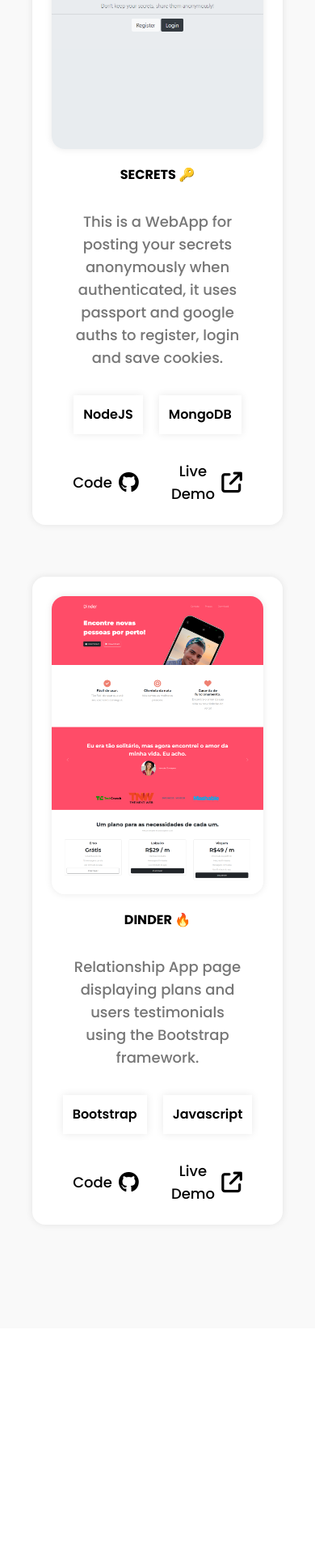
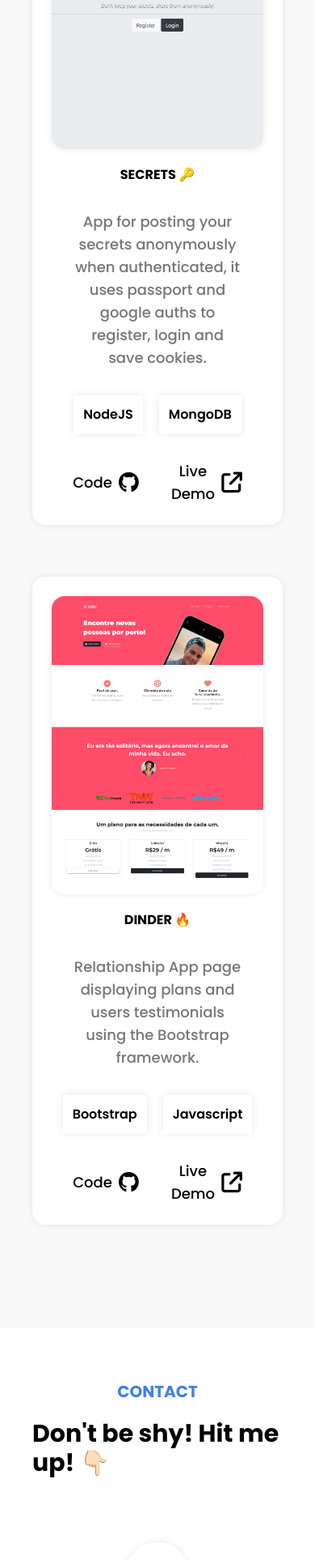
Before and after one commit to henryornellas/portfolio, a React (Vite) app: page / in a window 390 px wide. Shown: the part 5063-6989 px from the top of the page at 81% size. Before the commit the page ends 6703 px from the top, so only its background shows below. Built offline with nearby package versions, Linux system fonts and the light colour scheme.

Commit message:
add sections

```diff
--- a/src/App.tsx
+++ b/src/App.tsx
@@ -2,6 +2,8 @@ import Navbar from "./scenes/navbar/index.tsx";
 import Home from "./scenes/home/index.tsx";
 import About from "./scenes/about/index.tsx";
 import Projects from "./scenes/projects/index.tsx";
+import Contact from "./scenes/contact/index.tsx";
+import Footer from "./scenes/footer/index.tsx";
 
 function App() {
 
@@ -11,6 +13,8 @@ function App() {
       <Home />
       <About />
       <Projects />
+      <Contact />
+      <Footer />
     </div>
   )
 }
--- a/src/index.css
+++ b/src/index.css
@@ -23,6 +23,10 @@ body,
 
 .lishadow{
   box-shadow: 0 0 10px rgba(0,0,0,.09);
+}
+
+.circle a:hover{
+  box-shadow: 0 0 3px #4080E7;
 }
 
 .spin {
--- /dev/null
+++ b/src/scenes/contact/index.tsx
@@ -0,0 +1,47 @@
+import { motion } from "framer-motion";
+
+const Contact = () => {
+
+    const circle = 'bg-white rounded-full lishadow  w-20 h-20 flex justify-center items-center';
+
+    return (
+        <div id="contact" className="bg-white py-16 px-10 flex justify-center md:py-28">
+
+            <motion.div
+            initial="hidden"
+            whileInView="visible"
+            viewport={{ once: true, amount: 0.5 }}
+            transition={{ duration: .8 }}
+            variants={{
+              hidden: { opacity: 0, x: -50 },
+              visible: { opacity: 1, x: 0, }
+            }}
+            className="w-[1000px] flex flex-col items-center md:items-start">
+                <h4 className="text-[#4080E7] font-bold text-xl mb-5">CONTACT</h4>
+                <h3 className="text-3xl font-extrabold mb-20">Don't be shy! Hit me up! 👇🏻</h3>
+
+                <div className="flex gap-20 flex-col items-center md:flex-row md:items-start">
+                    <div className="flex items-center flex-col gap-5 md:flex-row circle">
+                        <a href="https://www.google.com/maps/place/Minas+Gerais/" target="_blank" className={circle}><i className="text-[2rem] text-[#4080E7] fa-solid fa-map-location-dot" /></a>
+                        <div className="flex flex-col text-center md:items-start">
+                            <p className="text-xl font-bold mb-2">Location</p>
+                            <a href="https://www.google.com/maps/place/Minas+Gerais/" target="_blank" className="hover:text-[#4080E7]">Minas Gerais, Brazil</a>
+                        </div>
+                    </div>
+
+                    <div className="flex items-center flex-col gap-5 md:flex-row circle">
+                        <a href="mailto:henrygabriellemos@hotmail.com" className={circle}><i className="text-[2rem] text-[#4080E7] fa-solid fa-envelope-open-text" /></a>
+                        <div className="flex flex-col text-center md:items-start">
+                            <p className="text-xl font-bold mb-2">Mail</p>
+                            <a href="mailto:henrygabriellemos@hotmail.com" className="hover:text-[#4080E7]">henrygabriellemos@hotmail.com</a>
+                        </div>
+                    </div>
+                </div>
+
+            </motion.div>
+
+        </div>
+    )
+}
+
+export default Contact
--- /dev/null
+++ b/src/scenes/footer/index.tsx
@@ -0,0 +1,19 @@
+const Footer = () => {
+
+    const year = new Date().getFullYear();
+
+  return (
+    <div className="flex justify-center bg-[#2d2e32] py-14 px-10 text-white">
+        <div className="flex w-[1000px] gap-8 items-center flex-col md:justify-between md:flex-row">
+          <h3 className="text-xl font-semibold">Copyright © {year}. All rights are reserved.</h3>
+
+          <div className="flex gap-5 text-2xl">
+            <a href="https://www.linkedin.com/in/henry-gabriel-a276301b6/" target="_blank"><i className="text-3xl hover:text-[#4080E7] duration-300 fa-brands fa-linkedin" /></a>
+            <a href="https://github.com/henryornellas" target="_blank"><i className="hover:text-[#4080E7] duration-300 text-3xl fa-brands fa-github" /></a>
+          </div>
+        </div>
+    </div>
+  )
+}
+
+export default Footer
--- a/src/scenes/home/icon.tsx
+++ b/src/scenes/home/icon.tsx
@@ -11,7 +11,8 @@ const Icon = (props: { src: string; }) => {
         hidden: { opacity: 0, y: 35 },
         visible: { opacity: 1, y: 0 },
       }}
-      className={iconStyle}><img src={`/src/assets/${props.src}.svg`} alt="icon" className="w-[34px] h-[34px]" /> </motion.li>
+      className={iconStyle}><img src={`/src/assets/${props.src}.svg`} alt="icon" className="w-[34px] h-[34px]" />
+    </motion.li>
   )
 }
 
--- a/src/scenes/home/index.tsx
+++ b/src/scenes/home/index.tsx
@@ -67,7 +67,7 @@ const Home = () => {
             <ul className="flex flex-wrap justify-center gap-6">
               {/* ICONS */}
               {items.map((item) => (
-                <Icon src={item.src} />
+                <Icon src={item.src} key={item.src}/>
               ))}
 
             </ul>
--- a/src/scenes/projects/all.tsx
+++ b/src/scenes/projects/all.tsx
@@ -34,7 +34,7 @@ export const all = [
     {
         src: 'authentication',
         name: 'SECRETS 🔑',
-        description: 'This is a WebApp for posting your secrets anonymously when authenticated, it uses passport and google auths to register, login and save cookies.',
+        description: 'App for posting your secrets anonymously when authenticated, it uses passport and google auths to register, login and save cookies.',
         code: 'https://github.com/henryornellas/authentication-test',
         liveDemo: 'https://authentication-rp1h.onrender.com/',
         tech1: 'NodeJS',
--- a/src/scenes/projects/index.tsx
+++ b/src/scenes/projects/index.tsx
@@ -5,7 +5,8 @@ import Project from "./project.tsx";
 const Projects = () => {
   return (
     <div id="projects" className="bg-[#f9f9f9] flex justify-center px-10 items-center md:flex-col py-32">
-        <div className="w-full md:w-[1000px]">
+      <div
+        className="w-full md:w-[1000px]">
         <p className="font-bold text-xl mb-5 text-[#4080E7]">PROJECTS</p>
         <h3 className="font-bold text-3xl mb-16">Each project is a unique piece of development 🧩</h3>
 
@@ -13,6 +14,7 @@ const Projects = () => {
 
           {all.map(item => (
             <Project
+              key={item.src}
               src={item.src}
               name={item.name}
               description={item.description}
@@ -24,6 +26,7 @@ const Projects = () => {
             />
           ))}
         </div>
+
       </div>
     </div>
   )
--- a/src/scenes/projects/project.tsx
+++ b/src/scenes/projects/project.tsx
@@ -1,3 +1,5 @@
+import { motion } from "framer-motion";
+
 type Props = {
     src: string,
     name: string,
@@ -11,13 +13,22 @@ type Props = {
 
 const Project = (props: Props) => {
     return (
-        <div className="bg-white flex lishadow justify-between w-fit flex-col gap-5 h-[50rem] rounded-2xl md:h-[25rem] p-6 md:flex-row md:w-[1000px]">
+        <motion.div
+            initial="hidden"
+            whileInView="visible"
+            viewport={{ once: true, amount: 0.5 }}
+            transition={{ duration: .8 }}
+            variants={{
+                hidden: {opacity: 0, x: 50},
+                visible: { opacity: 1, x: 0, }
+            }}
+            className="bg-white flex lishadow justify-between w-fit flex-col gap-5 h-[50rem] rounded-2xl md:h-[25rem] p-6 md:flex-row md:w-[1000px]">
+
             {/* IMAGE SIDE */}
-            <div
-            className={`rounded-2xl overflow-hidden w-[35rem] md:w-[55%] bg-cover h-full bg-no-repeat lishadow proj md:order-${props.order}`}
-            style={{ backgroundImage: `url(/src/assets/${props.src}.png)` }}>
+            <div className={`rounded-2xl overflow-hidden w-[35rem] md:w-[55%] bg-cover h-full bg-no-repeat lishadow proj md:order-${props.order}`}
+                style={{ backgroundImage: `url(/src/assets/${props.src}.png)` }}>
 
-            <a href={props.liveDemo} className="h-full w-full flex" target="_blank" />
+                <a href={props.liveDemo} className="h-full w-full flex" target="_blank" />
 
             </div>
 
@@ -38,7 +49,7 @@ const Project = (props: Props) => {
                     </div>
                 </div>
             </div>
-        </div>
+        </motion.div>
     )
 }
 
```
Lines whose indentation alone changed are shown as unchanged.
